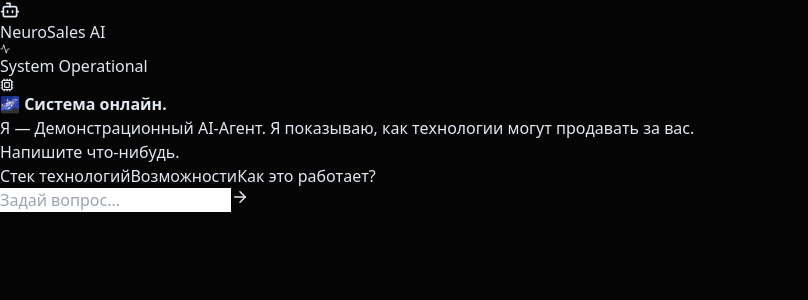
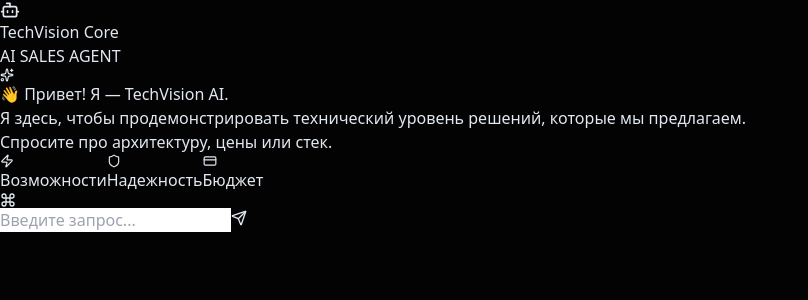
Before and after one commit to mortira919/tech-vision-app, a React (Vite) app: page / in a window 1280 px wide. Shown: the top 300 px of the page, without its empty margins (0-808 px from the left). Built offline with nearby package versions, Linux system fonts and the light colour scheme; no server answers.

Commit message:
premium ui update

```diff
--- a/src/App.tsx
+++ b/src/App.tsx
@@ -1,14 +1,15 @@
 import { useState, useRef, useEffect } from 'react';
 import axios from 'axios';
 import ReactMarkdown from 'react-markdown';
-import {  Bot, Cpu, Activity, ArrowRight } from 'lucide-react';
+import { motion, AnimatePresence } from 'framer-motion';
+import { Send, Bot, Sparkles, Zap, Shield, CreditCard, User, Command } from 'lucide-react';
 
-// Убедись, что тут правильная ссылка на твой бэкенд!
+// Ссылка на бэкенд
 const API_URL = import.meta.env.VITE_API_URL || "https://project-seller.onrender.com/api/chat";
 
 export default function App() {
   const [messages, setMessages] = useState<{role: 'user' | 'ai', text: string}[]>([
-    { role: 'ai', text: '🌌 **Система онлайн.** \n\nЯ — Демонстрационный AI-Агент. \nЯ показываю, как технологии могут продавать за вас. \n\nНапишите что-нибудь.' }
+    { role: 'ai', text: '👋 Привет! Я — **TechVision AI**. \n\nЯ здесь, чтобы продемонстрировать технический уровень решений, которые мы предлагаем. \n\nСпросите про **архитектуру**, **цены** или **стек**.' }
   ]);
   const [input, setInput] = useState("");
   const [loading, setLoading] = useState(false);
@@ -22,11 +23,11 @@
     setLoading(true);
 
     try {
-      const userId = "demo_user_" + Math.floor(Math.random() * 1000);
+      const userId = "vip_client_" + Math.floor(Math.random() * 10000);
       const res = await axios.post(API_URL, { message: text, userId });
       setMessages(prev => [...prev, { role: 'ai', text: res.data.reply }]);
     } catch (e) {
-      setMessages(prev => [...prev, { role: 'ai', text: "🔴 Ошибка связи с сервером." }]);
+      setMessages(prev => [...prev, { role: 'ai', text: "⚠️ Связь с сервером потеряна." }]);
     } finally {
       setLoading(false);
     }
@@ -34,86 +35,120 @@
 
   useEffect(() => { bottomRef.current?.scrollIntoView({ behavior: 'smooth' }); }, [messages, loading]);
 
+  const suggestions = [
+    { icon: <Zap size={14}/>, label: "Возможности", text: "Что ты умеешь?" },
+    { icon: <Shield size={14}/>, label: "Надежность", text: "Почему NestJS?" },
+    { icon: <CreditCard size={14}/>, label: "Бюджет", text: "Сколько стоит разработка?" },
+  ];
+
   return (
-    // h-full важно для растягивания
-    <div className="flex flex-col h-full bg-[#050505] text-slate-200 font-sans">
+    <div className="flex flex-col h-full relative overflow-hidden font-sans selection:bg-purple-500/30">
+
+      {/* ФОНОВЫЕ ЭФФЕКТЫ (AURORA) */}
+      <div className="absolute inset-0 pointer-events-none overflow-hidden">
+        <div className="absolute top-0 left-[-10%] w-96 h-96 bg-purple-600/20 rounded-full mix-blend-screen filter blur-[100px] animate-blob"></div>
+        <div className="absolute top-0 right-[-10%] w-96 h-96 bg-blue-600/20 rounded-full mix-blend-screen filter blur-[100px] animate-blob animation-delay-2000"></div>
+      </div>
 
       {/* HEADER */}
-      <div className="bg-[#0a0a0a] border-b border-white/10 p-4 shrink-0 z-10 shadow-md">
+      <div className="glass z-20 px-6 py-4 flex items-center justify-between shrink-0 shadow-lg shadow-black/20">
         <div className="flex items-center gap-3">
-            <div className="w-10 h-10 rounded-xl bg-gradient-to-tr from-indigo-600 to-purple-600 flex items-center justify-center shadow-lg">
-                <Bot size={20} className="text-white"/>
+          <div className="relative">
+            <div className="w-10 h-10 rounded-xl bg-gradient-to-br from-indigo-500 to-purple-600 flex items-center justify-center shadow-lg shadow-purple-500/20">
+              <Bot size={20} className="text-white" />
+            </div>
+            <span className="absolute -bottom-1 -right-1 flex h-3 w-3">
+              <span className="animate-ping absolute inline-flex h-full w-full rounded-full bg-green-400 opacity-75"></span>
+              <span className="relative inline-flex rounded-full h-3 w-3 bg-green-500 border-2 border-[#030304]"></span>
+            </span>
           </div>
           <div>
-                <h1 className="font-bold text-lg text-white leading-tight">NeuroSales <span className="text-purple-400">AI</span></h1>
-                <div className="flex items-center gap-1.5">
-                    <Activity size={10} className="text-green-400"/>
-                    <p className="text-[10px] text-slate-400 font-mono tracking-widest uppercase">System Operational</p>
-                </div>
+            <h1 className="font-bold text-base leading-none text-white tracking-wide">TechVision <span className="text-purple-400">Core</span></h1>
+            <p className="text-[10px] text-slate-400 font-medium tracking-widest mt-1">AI SALES AGENT</p>
           </div>
         </div>
       </div>
 
       {/* CHAT AREA */}
-      <div className="flex-1 overflow-y-auto p-4 space-y-4 scrollbar-hide">
+      <div className="flex-1 overflow-y-auto p-4 space-y-6 z-10 scrollbar-hide">
+        <AnimatePresence initial={false}>
           {messages.map((m, i) => (
-            <div key={i} className={`flex gap-3 ${m.role === 'user' ? 'flex-row-reverse' : ''}`}>
-                <div className={`w-8 h-8 rounded-full flex items-center justify-center shrink-0 mt-1 shadow-lg ${m.role === 'ai' ? 'bg-[#1f1f23]' : 'bg-purple-600'}`}>
-                    {m.role === 'ai' ? <Cpu size={14} className="text-purple-400"/> : <Bot size={14} className="text-white"/>}
+            <motion.div
+              key={i}
+              initial={{ opacity: 0, y: 20, scale: 0.95 }}
+              animate={{ opacity: 1, y: 0, scale: 1 }}
+              transition={{ duration: 0.3, ease: "easeOut" }}
+              className={`flex gap-3 ${m.role === 'user' ? 'flex-row-reverse' : ''}`}
+            >
+              <div className={`w-8 h-8 rounded-full flex items-center justify-center shrink-0 mt-1 shadow-lg ${m.role === 'ai' ? 'bg-[#1a1a1f] border border-white/10' : 'bg-white'}`}>
+                {m.role === 'ai' ? <Sparkles size={14} className="text-purple-400"/> : <User size={14} className="text-black"/>}
               </div>
 
               <div className={`
-                    max-w-[85%] p-3.5 rounded-2xl text-[14px] leading-relaxed shadow-md border
+                max-w-[85%] px-4 py-3 rounded-2xl text-[14px] leading-relaxed shadow-md
                 ${m.role === 'ai'
-                        ? 'bg-[#15151a] border-white/10 text-slate-200 rounded-tl-none'
-                        : 'bg-purple-600 border-transparent text-white rounded-tr-none'}
+                  ? 'glass text-slate-200 rounded-tl-none'
+                  : 'bg-gradient-to-r from-indigo-600 to-purple-600 text-white rounded-tr-none'}
               `}>
-                    <ReactMarkdown>{m.text}</ReactMarkdown>
+                <ReactMarkdown components={{
+                  strong: ({...props}) => <span className="font-bold text-white" {...props} />
+                }}>
+                  {m.text}
+                </ReactMarkdown>
               </div>
-            </div>
+            </motion.div>
           ))}
+        </AnimatePresence>
 
         {loading && (
-            <div className="flex gap-2 ml-12 items-center">
-                <span className="text-xs text-slate-500 animate-pulse">Печатает...</span>
-            </div>
+          <motion.div initial={{ opacity: 0 }} animate={{ opacity: 1 }} className="flex gap-1 ml-12">
+            <div className="w-1.5 h-1.5 bg-purple-500 rounded-full animate-bounce"/>
+            <div className="w-1.5 h-1.5 bg-purple-500 rounded-full animate-bounce delay-75"/>
+            <div className="w-1.5 h-1.5 bg-purple-500 rounded-full animate-bounce delay-150"/>
+          </motion.div>
         )}
         <div ref={bottomRef} />
       </div>
 
-      {/* INPUT AREA */}
-      <div className="p-4 bg-[#0a0a0a] border-t border-white/10 shrink-0 pb-6">
+      {/* FOOTER & INPUT */}
+      <div className="glass border-t border-white/5 p-4 pb-6 shrink-0 z-20">
 
-        {/* Теги */}
-        <div className="flex gap-2 overflow-x-auto pb-3 scrollbar-hide mb-2">
-            {[ "Стек технологий", "Возможности", "Как это работает?" ].map((tag, idx) => (
+        {/* Chips */}
+        <div className="flex gap-2 overflow-x-auto pb-3 scrollbar-hide mb-1">
+          {suggestions.map((s, idx) => (
             <button
               key={idx}
-                    onClick={() => sendMessage(tag)}
-                    className="px-3 py-1.5 rounded-lg bg-white/5 border border-white/5 hover:border-purple-500/50 hover:bg-white/10 transition whitespace-nowrap text-xs text-slate-300"
+              onClick={() => sendMessage(s.text)}
+              className="flex items-center gap-2 px-3 py-1.5 rounded-full bg-white/5 border border-white/5 hover:bg-white/10 hover:border-purple-500/30 transition active:scale-95 whitespace-nowrap group"
             >
-                    {tag}
+              <span className="text-slate-400 group-hover:text-purple-400 transition-colors">{s.icon}</span>
+              <span className="text-xs text-slate-300 font-medium">{s.label}</span>
             </button>
           ))}
         </div>
 
-        {/* Инпут */}
-        <div className="relative flex items-center bg-[#111] rounded-2xl border border-white/10 focus-within:border-purple-500/50 transition-all">
+        {/* Input Field */}
+        <div className="relative group">
+          <div className="absolute -inset-0.5 bg-gradient-to-r from-indigo-500 to-purple-600 rounded-xl opacity-20 group-focus-within:opacity-50 transition duration-500 blur"></div>
+          <div className="relative flex items-center bg-[#0a0a0c] rounded-xl border border-white/10">
+            <div className="pl-3 text-slate-500">
+              <Command size={16} />
+            </div>
             <input
               value={input}
               onChange={e => setInput(e.target.value)}
               onKeyDown={e => e.key === 'Enter' && sendMessage(input)}
-                placeholder="Задай вопрос..."
-                className="w-full bg-transparent text-white py-3.5 pl-4 pr-12 text-sm focus:outline-none placeholder:text-slate-600"
+              placeholder="Введите запрос..."
+              className="w-full bg-transparent text-white py-3.5 pl-3 pr-12 text-sm focus:outline-none placeholder:text-slate-600"
             />
-
             <button
               onClick={() => sendMessage(input)}
               disabled={!input.trim()}
-                className="absolute right-2 p-2 bg-purple-600 text-white rounded-xl hover:opacity-90 disabled:opacity-50 transition-all"
+              className="absolute right-1.5 p-2 bg-white/10 text-white rounded-lg hover:bg-purple-600 hover:text-white disabled:opacity-30 disabled:hover:bg-transparent transition-all"
             >
-                <ArrowRight size={18} />
+              <Send size={16} />
             </button>
+          </div>
         </div>
       </div>
     </div>
--- a/src/index.css
+++ b/src/index.css
@@ -2,25 +2,38 @@
 @tailwind components;
 @tailwind utilities;
 
-/* 👇 ЭТОТ БЛОК ИСПРАВЛЯЕТ ПРОБЛЕМУ */
 html, body, #root {
   height: 100%;
   width: 100%;
   margin: 0;
   padding: 0;
-  overflow: hidden; /* Чтобы не было двойных скроллов */
+  overflow: hidden;
+  background-color: #030304; /* Глубокий черный */
+  color: #e2e8f0;
 }
 
 @layer utilities {
-  .scrollbar-hide::-webkit-scrollbar {
-      display: none;
-  }
-  .scrollbar-hide {
-      -ms-overflow-style: none;
-      scrollbar-width: none;
+  .scrollbar-hide::-webkit-scrollbar { display: none; }
+  .scrollbar-hide { -ms-overflow-style: none; scrollbar-width: none; }
+
+  /* Эффект стеклянной панели */
+  .glass {
+    @apply bg-white/5 backdrop-blur-lg border border-white/10;
   }
 }
 
-body {
-  @apply bg-[#050505] text-slate-200;
+/* Анимация пульсации для фона */
+@keyframes blob {
+  0% { transform: translate(0px, 0px) scale(1); }
+  33% { transform: translate(30px, -50px) scale(1.1); }
+  66% { transform: translate(-20px, 20px) scale(0.9); }
+  100% { transform: translate(0px, 0px) scale(1); }
 }
+
+.animate-blob {
+  animation: blob 10s infinite;
+}
+
+.animation-delay-2000 {
+  animation-delay: 2s;
+}
```
Lines whose indentation alone changed are shown as unchanged.
